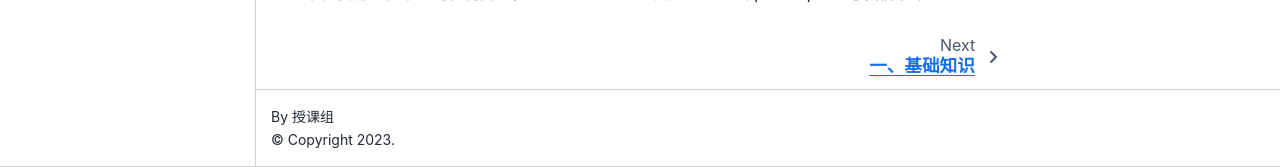
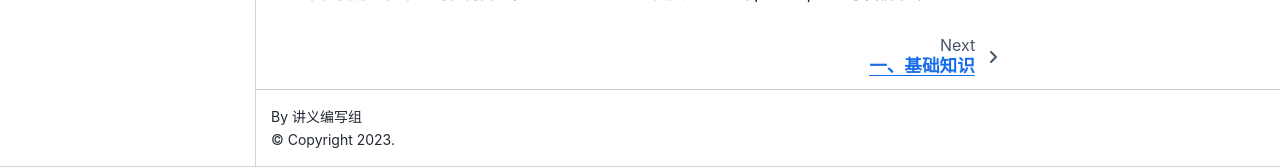
Before and after one commit to qchen-fdii-cardc/lecture-on-wtd, a Jupyter Book: the page built from modules/intro.md, in a window 1280 px wide and 1111 px high. Shown: the part 944-1111 px from the top of the window. Built offline with Jupyter Book 1.0.4 settings and Sphinx 7.4.7 and the Sphinx Book theme 1.1.4, drawn with Linux system fonts in a browser that asks for light colours.

Commit message:
upate author

```diff
--- a/modules/_config.yml
+++ b/modules/_config.yml
@@ -2,7 +2,7 @@
 # Learn more at https://jupyterbook.org/customize/config.html
 
 title: 空气动力学实验设备总体气动设计导论
-author: 授课组
+author: 讲义编写组
 logo: imgs/logo.png
 
 # Force re-execution of notebooks on each build.
```
